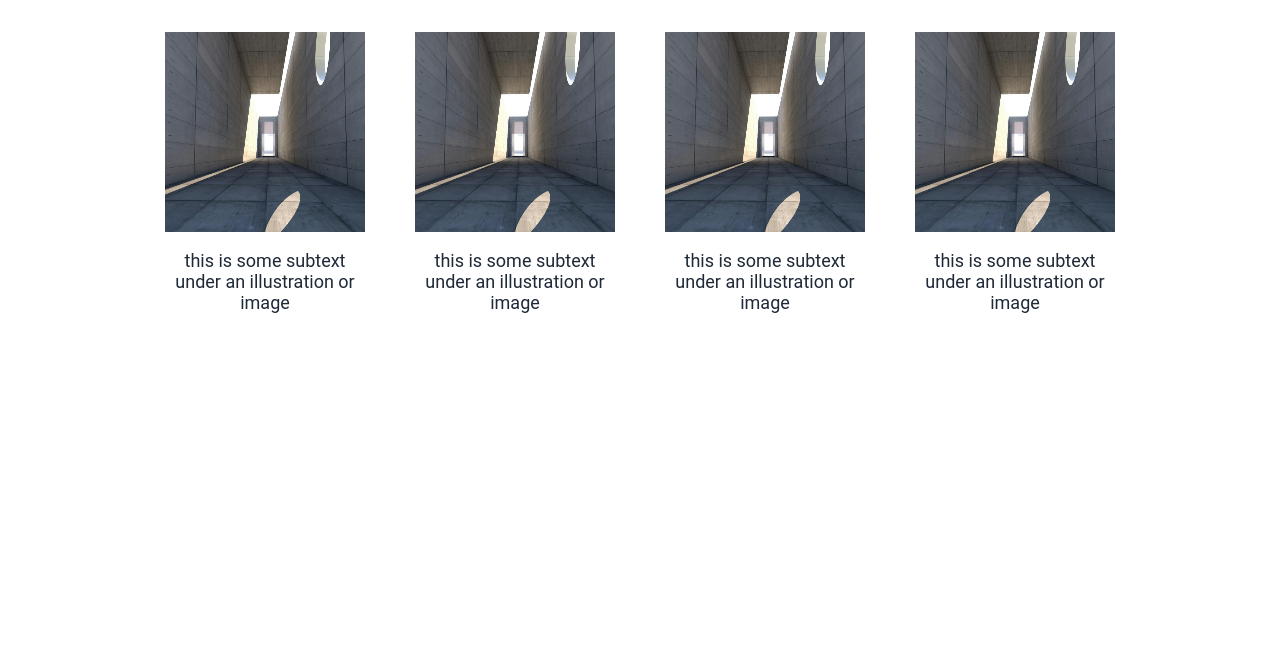
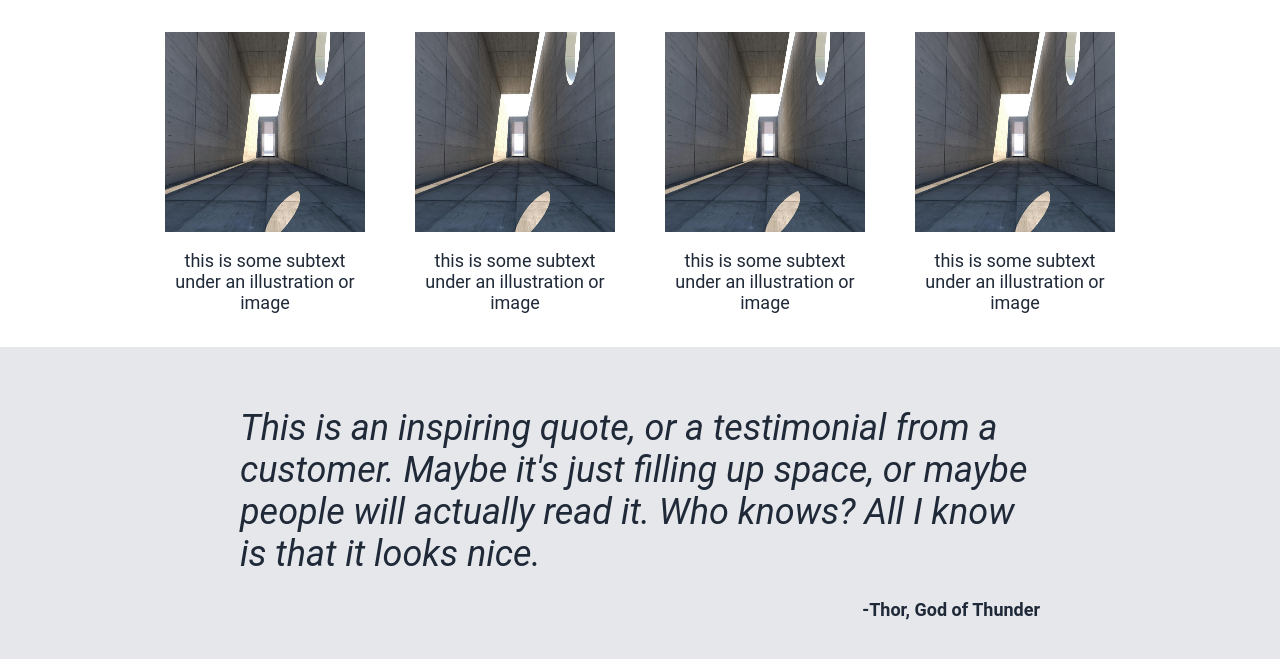
Before and after one commit to MSanouvo/landing-page-test, a plain HTML site: page index.html in a window 1280 px wide. Shown: the part 455-1114 px from the top of the page. Before the commit the page ends 802 px from the top, so only its background shows below. Drawn offline with Linux system fonts and the light colour scheme.

Commit message:
Added a new section with a quote
- New section has enlarged quote
- CSS styling added
- quote can be changed later

```diff
--- a/index.html
+++ b/index.html
@@ -51,7 +51,17 @@
         </div>
     </div>
     <!--Webpage Section 3-->
+    <div class="section-3">
+        <p class="quote">
+            This is an inspiring quote, or a testimonial from a customer.
+            Maybe it's just filling up space, or maybe people will actually read it.
+            Who knows? All I know is that it looks nice.
+        </p>
+        <div class="author-box">
+            <p class="author">-Thor, God of Thunder</p>
+        </div>
 
+    </div>
     <!--Webpage Section 4-->
 
 
--- a/style.css
+++ b/style.css
@@ -43,9 +43,11 @@ a{
 }
 
 .section-1,
-.section-2{
+.section-2,
+.section-3{
     display: flex;
     justify-content: center;
+    align-items: center;
     gap: 24px;
     padding: 16px 0;
 }
@@ -56,6 +58,13 @@ a{
 
 .section-2{
     flex-direction: column;
+}
+
+.section-3{
+    flex-direction: column;
+    background-color: #E5E7EB;
+    color: #1F2937;
+    padding: 60px;
 }
 
 .left-side,
@@ -114,3 +123,23 @@ button{
     color: #1F2937;
     text-align: center;
 }
+
+.quote{
+    width: 800px;
+    font-size: 36px;
+    font-style: italic;
+    padding: 0;
+    margin: 0;
+}
+
+.author-box{
+    display: flex;
+    flex-direction: row;
+    width: 800px;
+    justify-content: end;
+}
+.author{
+    padding: 0;
+    margin: 0;
+    font-weight: bolder;
+}
```
